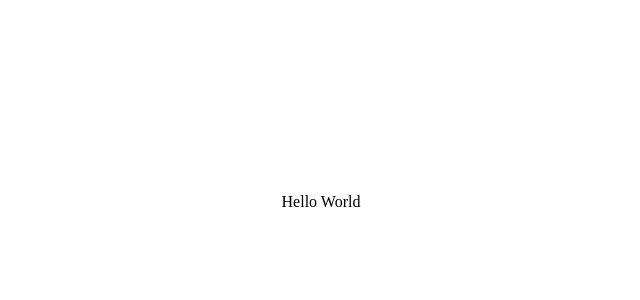
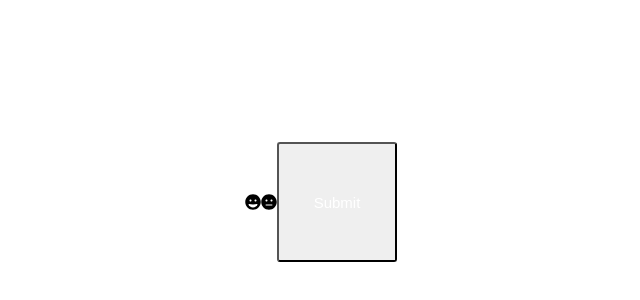
Before and after one commit to ctobolski/feedback, a React (Create React App) app: page / in a window 1280 px wide. Shown: the part 198-498 px from the top of the page, without its empty margins (319-959 px from the left). Built offline with nearby package versions, Linux system fonts and the light colour scheme.

Commit message:
What it should look like when finished

```diff
--- a/src/App.tsx
+++ b/src/App.tsx
@@ -1,17 +1,82 @@
 import React, { useState, ChangeEvent, Component } from "react";
 import { FontAwesomeIcon } from "@fortawesome/react-fontawesome";
 import "./App.css";
-import { FeedbackProps } from "./interfaces";
+import { FeedbackProps, FeedbackButtonProps } from "./interfaces";
 import { library } from "@fortawesome/fontawesome-svg-core";
 import { faMeh, faGrin } from "@fortawesome/free-solid-svg-icons";
 library.add(faMeh, faGrin);
 
-interface State {}
+interface State {
+  reaction: string;
+  success: boolean;
+  inputError: boolean;
+}
 
 class App extends Component<FeedbackProps, State> {
+  constructor(props: FeedbackProps) {
+    super(props);
+    this.state = {
+      reaction: "",
+      success: false,
+      inputError: false
+    };
+  }
+
+  updateReaction = (reaction: string) => {
+    this.setState({ reaction });
+  };
+
+  getClassName = (name: string) => {
+    if (this.state.reaction == name) {
+      return "selected";
+    }
+    return "";
+  };
+
+  submit = async () => {
+    if (this.state.reaction != "") {
+      await this.props.client!.submit(this.state.reaction);
+      this.setState({ success: true });
+    } else {
+      this.setState({ inputError: true });
+    }
+  };
+
   render() {
-    return <div>Hello World</div>;
+    return (
+      <div>
+        {this.state.success && <div>Thanks for your feedback!</div>}
+        {this.state.inputError && (
+          <div>Please select a reaction before submitting!</div>
+        )}
+        <FeedbackButton
+          testId="happy-btn"
+          setReaction={() => this.updateReaction("happy")}
+          getClassName={() => this.getClassName("happy")}
+          iconName="grin"
+        />
+        <FeedbackButton
+          testId="confused-btn"
+          setReaction={() => this.updateReaction("confused")}
+          getClassName={() => this.getClassName("confused")}
+          iconName="meh"
+        />
+        <button onClick={this.submit}>Submit</button>
+      </div>
+    );
   }
 }
 
+function FeedbackButton(props: FeedbackButtonProps) {
+  return (
+    <span
+      data-testid={props.testId}
+      className={props.getClassName()}
+      onClick={props.setReaction}
+    >
+      <FontAwesomeIcon icon={props.iconName} />
+    </span>
+  );
+}
+
 export default App;
```
Also changed, not shown: 2 other files (tests, documents, lock files or other folders).
